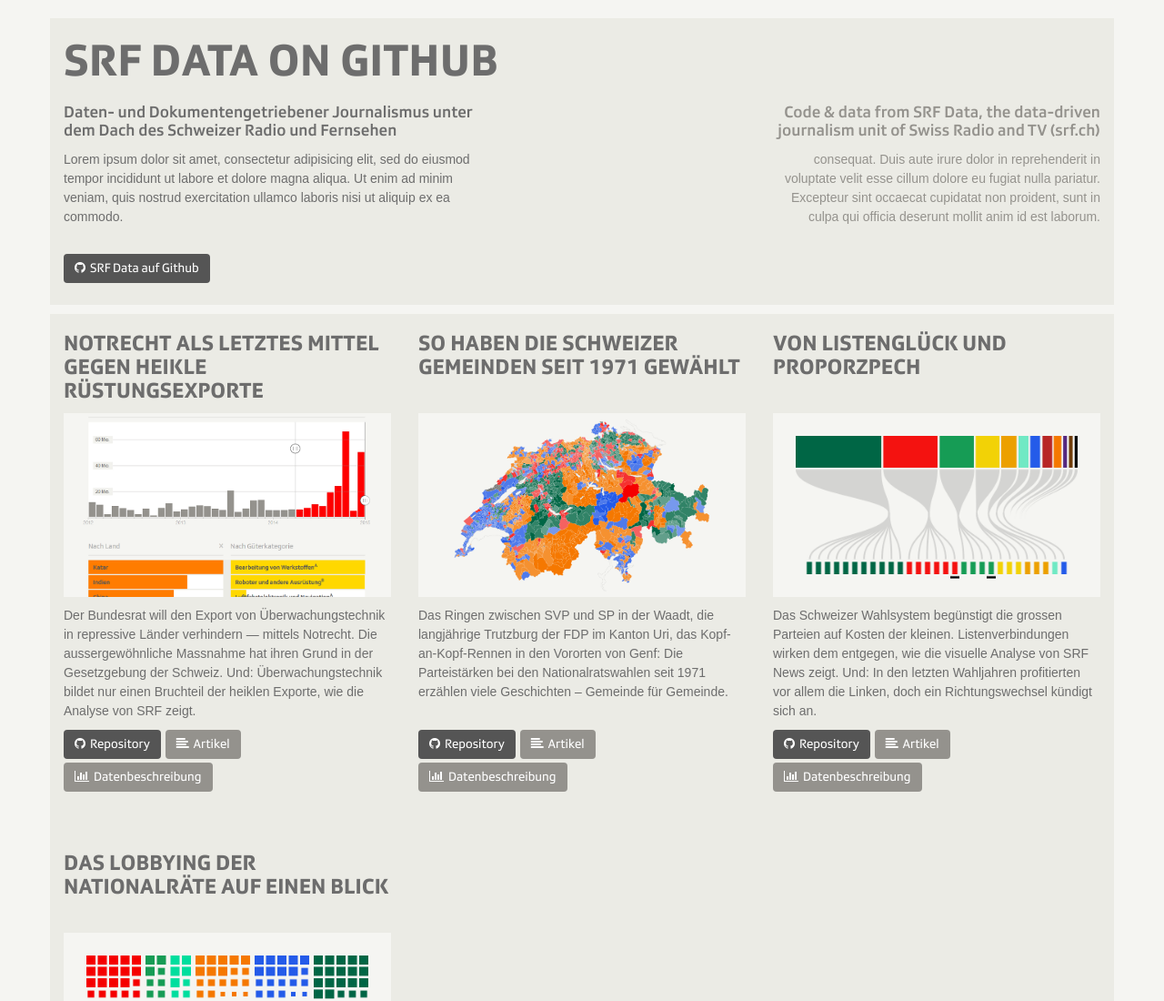
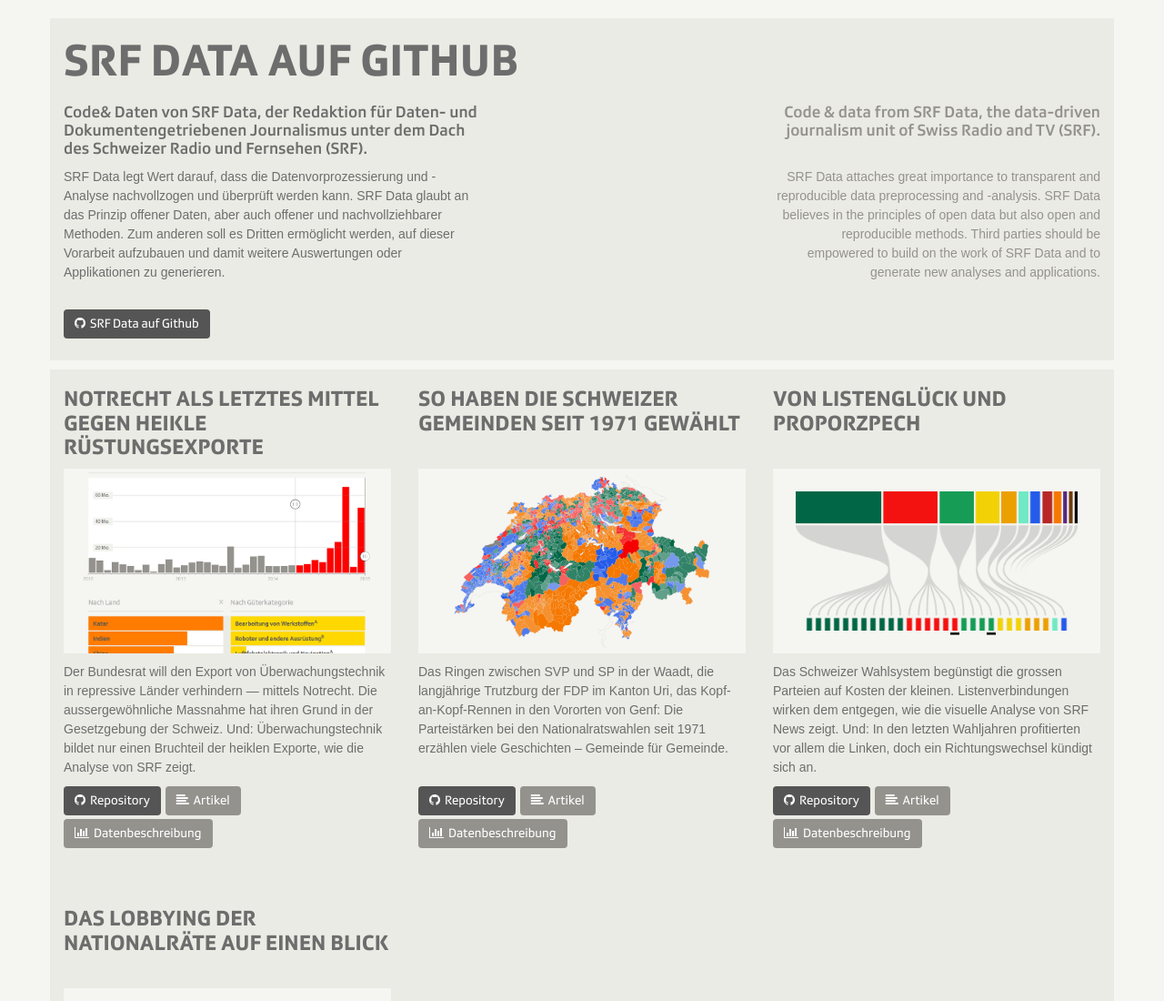
Before and after one commit to srfdata/srfdata.github.io, a plain HTML site: page index.html in a window 1280 px wide. Shown: the top 1100 px of the page at 91% size. Drawn offline with nearby package versions, Linux system fonts and the light colour scheme.

Commit message:
added text

```diff
--- a/index.html
+++ b/index.html
@@ -15,7 +15,7 @@
     <!--[if lt IE 9]>
     <script src="//html5shiv.googlecode.com/svn/trunk/html5.js"></script>
     <![endif]-->
-    <title>SRF Data on GitHub by srfdata</title>
+    <title>SRF Data auf GitHub</title>
   </head>
 
   <body>
@@ -24,17 +24,13 @@
 
         <header class="col-sm-12">
         	<div class="row">
-	          	<h1 class="col-sm-12">SRF Data on GitHub</h1>
-	          	<h4 class="col-sm-5">Daten- und Dokumentengetriebener Journalismus unter dem Dach des Schweizer Radio und Fernsehen</h4>
-		        <h4 class="col-sm-4 pull-right text-right">Code &amp; data from SRF Data, the data-driven journalism unit of Swiss Radio and TV (srf.ch)</h4>
+	          	<h1 class="col-sm-12">SRF Data auf GitHub</h1>
+	          	<h4 class="col-sm-5">Code&amp; Daten von <a href="http://srf.ch/data" target = "_blank">SRF Data</a>, der Redaktion für Daten- und Dokumentengetriebenen Journalismus unter dem Dach des Schweizer Radio und Fernsehen (SRF).</h4>
+		        <h4 class="col-sm-4 pull-right text-right">Code &amp; data from <a href="http://srf.ch/data" target = "_blank">SRF Data</a>, the data-driven journalism unit of Swiss Radio and TV (SRF).</h4>
 			</div>
         	<div class="row">
-				<p class="col-sm-5">Lorem ipsum dolor sit amet, consectetur adipisicing elit, sed do eiusmod
-				tempor incididunt ut labore et dolore magna aliqua. Ut enim ad minim veniam,
-				quis nostrud exercitation ullamco laboris nisi ut aliquip ex ea commodo.</p>
-				<p class="col-sm-4 pull-right text-right">consequat. Duis aute irure dolor in reprehenderit in voluptate velit esse
-				cillum dolore eu fugiat nulla pariatur. Excepteur sint occaecat cupidatat non
-				proident, sunt in culpa qui officia deserunt mollit anim id est laborum.</p>
+				<p class="col-sm-5">SRF Data legt Wert darauf, dass die Datenvorprozessierung und -Analyse nachvollzogen und überprüft werden kann. SRF Data glaubt an das Prinzip offener Daten, aber auch offener und nachvollziehbarer Methoden. Zum anderen soll es Dritten ermöglicht werden, auf dieser Vorarbeit aufzubauen und damit weitere Auswertungen oder Applikationen zu generieren.</p>
+				<p class="col-sm-4 pull-right text-right">SRF Data attaches great importance to transparent and reproducible data preprocessing and -analysis. SRF Data believes in the principles of open data but also open and reproducible methods. Third parties should be empowered to build on the work of SRF Data and to generate new analyses and applications.</p>
 			</div>
         </header>
 
```
